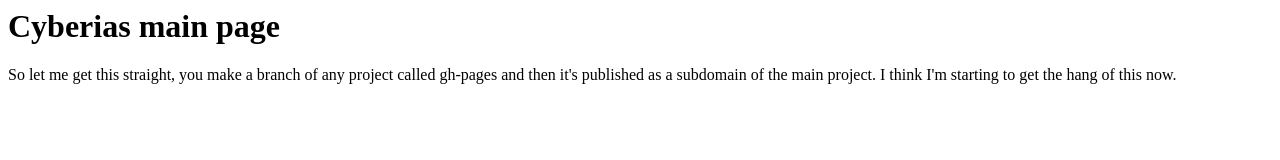
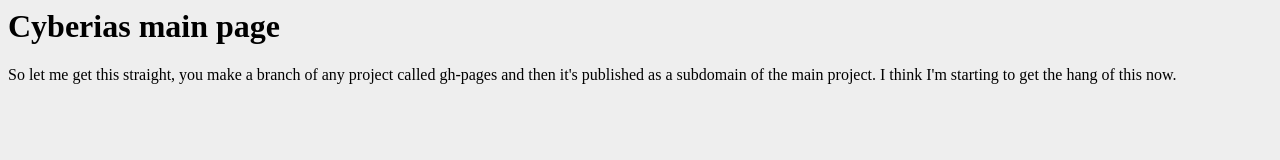
Before and after one commit to Cyberia--/Cyberia--.github.io, a plain HTML site: page index.html in a window 1280 px wide. Drawn offline with Linux system fonts and the light colour scheme.

Commit message:
update css

```diff
--- a/index.html
+++ b/index.html
@@ -1,5 +1,15 @@
 <html>
 <body>
+
+	<head>
+	<style type = "text/css">
+
+	body{
+		background-color: #eee;
+	}
+	</style>
+	</head>
+
 	<h1> Cyberias main page </h1>
 	<p> So let me get this straight, you make a branch of any project called gh-pages and then it's published as a subdomain of
 		the main project. I think I'm starting to get the hang of this now. </p>
```
